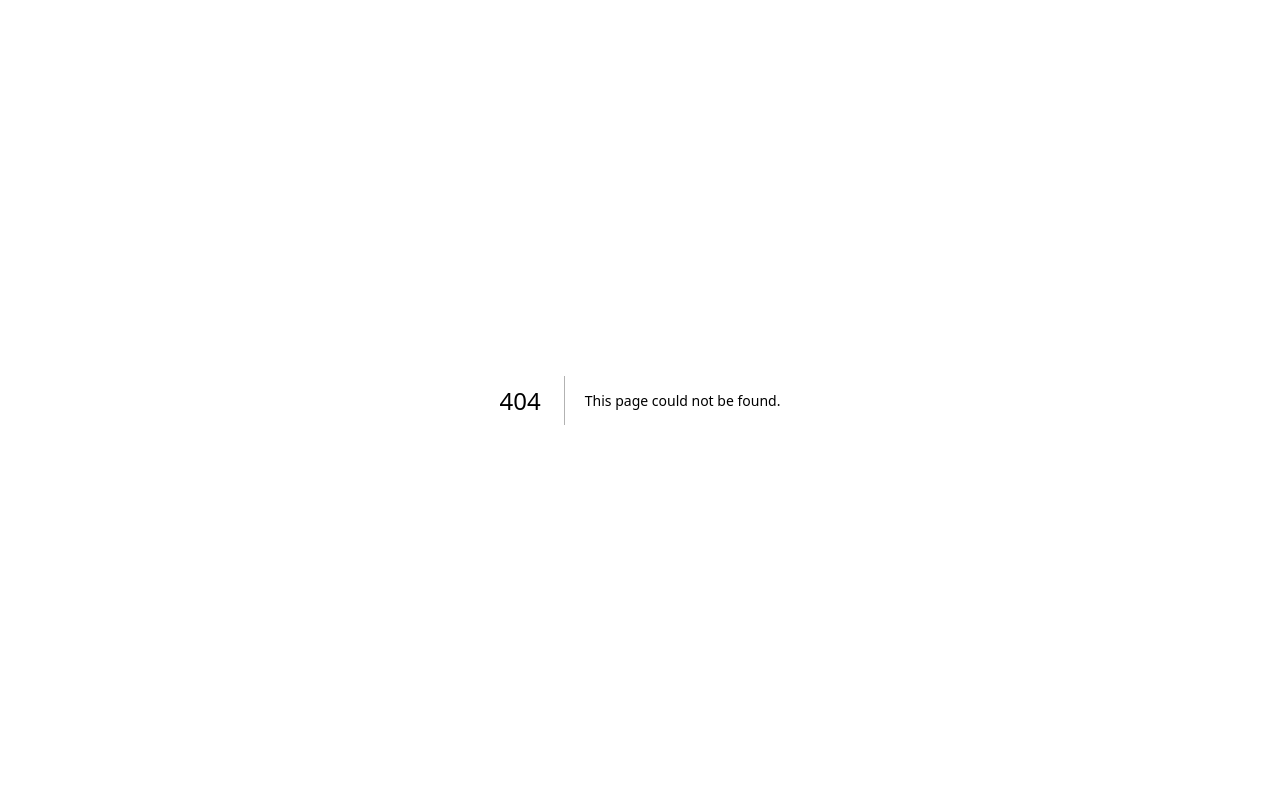
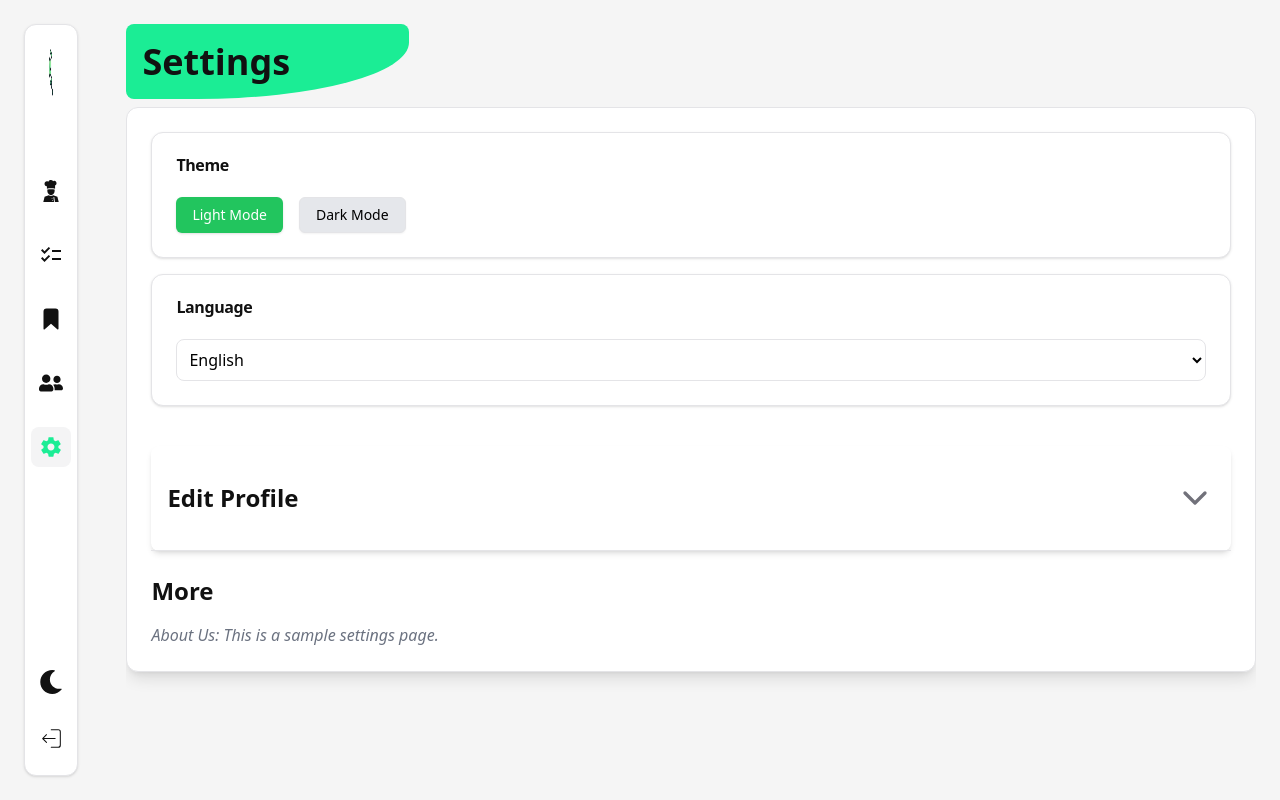
Before and after one commit to MrF1ow/Foodable, a Next.js app in the folder frontend/: page /settings in a window 1280 px wide. Before the commit this address had no page. Built offline with nearby package versions, Linux system fonts and the light colour scheme.

Commit message:
Creation of settings page

```diff
--- /dev/null
+++ b/frontend/src/app/settings/page.tsx
@@ -0,0 +1,224 @@
+"use client";
+
+import { MainLayout } from "@/layouts/main";
+import { GeneralHeader } from "@/components/general-header";
+import { ContentLayout } from "@/layouts/content";
+import { useGeneralStore } from "@/stores/general/store";
+import { useUserStore } from "@/stores/user/store";
+import { useState } from "react";
+import { useTheme } from "next-themes";
+
+// Card Components
+import { Card, CardHeader, CardTitle, CardContent } from "@/components/ui/card";
+
+// Button component
+import { Button } from "@/components/ui/button";
+import { GeneralAccordion } from "@/components/general-accordion";
+import { InputCard } from "@/components/input-card/input-card";  // Import your InputCard component
+import { Input } from "@/components/ui/input"; // Import the new Input component
+
+export default function SettingsPage() {
+  const isMobile = useGeneralStore((state) => state.isMobile);
+  const user = useUserStore((state) => state);
+  const setEmail = useUserStore((state) => state.setEmail);
+  const setUsername = useUserStore((state) => state.setUsername);
+  const setPassword = useUserStore((state) => state.setAuthToken); // Set password logic can be added
+  const setLanguage = useUserStore((state) => state.setLanguage); // Adding language setting logic
+
+  const [darkMode, setDarkMode] = useState(false);
+  const [newUsername, setNewUsername] = useState(user.username);
+  const [newEmail, setNewEmail] = useState(user.email);
+  const [password, setPasswordInput] = useState("");
+  const [selectedLanguage, setSelectedLanguage] = useState(user.language || "en"); // Default to English
+  const [successMessage, setSuccessMessage] = useState("");
+  const { setTheme, resolvedTheme } = useTheme();
+
+  const [isButtonDisabled, setButtonDisabled] = useState(false); // Disable the button after saving
+
+  const handleUsernameChange = (value: string) => {
+    setNewUsername(value);
+  };
+
+  const handleEmailChange = (value: string) => {
+    setNewEmail(value);
+  };
+
+  const handlePasswordChange = (value: string) => {
+    setPasswordInput(value);
+  };
+
+  const handleLanguageChange = (value: string) => {
+    setSelectedLanguage(value);
+    setLanguage(value);
+  };
+
+  // Save changes to user state when submitting
+  const handleSaveProfile = () => {
+    setUsername(newUsername);
+    setEmail(newEmail);
+    setSuccessMessage("Profile updated successfully!"); // Show success message
+
+    setButtonDisabled(true); // Disable button to prevent multiple clicks
+
+    // Reset fields after a short delay
+    setTimeout(() => {
+      setSuccessMessage(""); // Clear the success message
+      setButtonDisabled(false); // Re-enable the button
+      setNewUsername(newUsername); // Make sure to reset to updated values
+      setNewEmail(newEmail);
+      setPasswordInput(""); // Clear password field
+    }, 2000); // Delay reset by 2 seconds
+  };
+
+  return (
+    <MainLayout headerComponent={<GeneralHeader title="Settings" width="25%" />}>
+      <ContentLayout
+        mainContent={
+          <div className="flex flex-col gap-6">
+            {/* Big Wrapper Card */}
+            <Card className="flex flex-col p-6 gap-6 shadow-lg">
+              {/* Application Settings Section (not in accordion) */}
+              <div>
+
+                {/* Theme Settings Card */}
+                <Card className="flex flex-col mb-4">
+                <CardHeader>
+                  <CardTitle>Theme</CardTitle>
+                </CardHeader>
+                <CardContent className="flex gap-4">
+                  <Button
+                    onClick={() => setTheme("light")}
+                    variant={resolvedTheme === "light" ? "default" : "outline"} // Highlight light mode button when active
+                    className={resolvedTheme === "light" ? "bg-green-500 text-white" : "bg-gray-200 text-black"}
+                  >
+                    Light Mode
+                  </Button>
+                  <Button
+                    onClick={() => setTheme("dark")}
+                    variant={resolvedTheme === "dark" ? "default" : "outline"} // Highlight dark mode button when active
+                    className={resolvedTheme === "dark" ? "bg-blue-500 text-white" : "bg-gray-200 text-black"}
+                  >
+                    Dark Mode
+                  </Button>
+                </CardContent>
+              </Card>
+
+
+                {/* Language Settings Card */}
+                <Card className="flex flex-col mb-4">
+                  <CardHeader>
+                    <CardTitle>Language</CardTitle>
+                  </CardHeader>
+                  <CardContent className="flex gap-4">
+                    <select
+                      value={selectedLanguage}
+                      onChange={(e) => handleLanguageChange(e.target.value)}
+                      className={`p-2 border rounded-lg w-full ${
+                        darkMode ? "bg-gray-700 text-white" : "bg-white text-black"
+                      }`}
+                    >
+                      <option value="en">English</option>
+                      <option value="es">Spanish</option>
+                      <option value="fr">French</option>
+                      <option value="de">German</option>
+                      <option value="it">Italian</option>
+                    </select>
+                  </CardContent>
+                </Card>
+              </div>
+
+              {/* Account Settings Section */}
+              <div>
+                {/* Edit Profile Accordion */}
+                <GeneralAccordion
+                  title="Edit Profile"
+                  content={
+                    <>
+                      {/* Username Input Card */}
+                      <InputCard
+                        title="Username"
+                        onClick={handleSaveProfile}  // You can adjust to trigger the save logic
+                        content={
+                          <div className="flex flex-col mb-4 w-full">
+                            <Input
+                              type="text"
+                              value={newUsername}
+                              onChange={(e) => handleUsernameChange(e.target.value)}
+                              className="p-2 border rounded-lg w-full"
+                              placeholder="Enter new username"
+                            />
+                          </div>
+                        }
+                        footer={<div className="text-right">
+                          <Button onClick={handleSaveProfile} disabled={isButtonDisabled}>Save Changes</Button>
+                        </div>}
+                      />
+
+                      {/* Email Input Card */}
+                      <InputCard
+                        title="Email"
+                        onClick={handleSaveProfile}
+                        content={
+                          <div className="flex flex-col mb-4 w-full">
+                            <Input
+                              type="email"
+                              value={newEmail}
+                              onChange={(e) => handleEmailChange(e.target.value)}
+                              className="p-2 border rounded-lg w-full"
+                              placeholder="Enter new email"
+                            />
+                          </div>
+                        }
+                        footer={<div className="text-right">
+                          <Button onClick={handleSaveProfile} disabled={isButtonDisabled}>Save Changes</Button>
+                        </div>}
+                      />
+
+                      {/* Password Input Card */}
+                      <InputCard
+                        title="Password"
+                        onClick={handleSaveProfile}
+                        content={
+                          <div className="flex flex-col mb-4 w-full">
+                            <Input
+                              type="password"
+                              value={password}
+                              onChange={(e) => handlePasswordChange(e.target.value)}
+                              className="p-2 border rounded-lg w-full"
+                              placeholder="New Password"
+                            />
+                          </div>
+                        }
+                        footer={<div className="text-right">
+                          <Button onClick={handleSaveProfile} disabled={isButtonDisabled}>Save Changes</Button>
+                        </div>}
+                      />
+                    </>
+                  }
+                  width={isMobile ? "100%" : "100%"}
+                  iconSize={40}
+                  textSize="1.5rem"
+                />
+              </div>
+
+              {/* More Section */}
+              <div>
+                <h2 className="text-2xl font-semibold mb-4">More</h2>
+                <p className="text-gray-500 italic">
+                  About Us: This is a sample settings page.
+                </p>
+              </div>
+
+              {/* Success message */}
+              {successMessage && (
+                <div className="text-green-500 text-center mt-4">
+                  {successMessage}
+                </div>
+              )}
+            </Card>
+          </div>
+        }
+      />
+    </MainLayout>
+  );
+}
--- a/frontend/src/app/social/page.tsx
+++ b/frontend/src/app/social/page.tsx
@@ -78,30 +78,18 @@ export default function Social() {
   }, [setUser, setFollowers, setFollowing]);
 
   // Filter followers based on search query
-  const filteredFollowers = React.useMemo(
-    () =>
-      followers?.filter((followerId: any) =>
-        followerId.toLowerCase().includes(searchFollowingQuery.toLowerCase())
-      ),
-    [searchFollowingQuery, followers]
-  );
+  const filteredFollowers =
+    followers?.filter((followerId: any) =>
+      followerId.toLowerCase().includes(searchFollowingQuery.toLowerCase())
+    ) || [];
 
-  // Filter following based on search query
-  const filteredFollowing = React.useMemo(
-    () =>
-      following?.filter((followingId: any) =>
-        followingId.toLowerCase().includes(searchFollowingQuery.toLowerCase())
-      ),
-    [searchFollowingQuery, following]
-  );
+  const filteredFollowing =
+    following?.filter((followingId: any) =>
+      followingId.toLowerCase().includes(searchFollowingQuery.toLowerCase())
+    ) || [];
 
-  // Filter recipes based on search query
-  const filteredRecipes = React.useMemo(
-    () =>
-      recipes.filter((recipe) =>
-        recipe.name.toLowerCase().includes(searchRecipesQuery.toLowerCase())
-      ),
-    [searchRecipesQuery, recipes]
+  const filteredRecipes = recipes.filter((recipe) =>
+    recipe.name.toLowerCase().includes(searchRecipesQuery.toLowerCase())
   );
 
   // Handle deleting a follower
--- a/frontend/src/stores/user/state.ts
+++ b/frontend/src/stores/user/state.ts
@@ -5,6 +5,7 @@ export type UserState = {
   id: string;
   username: string;
   email: string;
+  language: string;
   // This is the JWT token that we will use to authenticate requests to the server, if it is null then the user is not authenticated
   authToken: string | null;
   preferences: {
@@ -26,6 +27,7 @@ export type UserActions = {
   setId: (id: string) => void;
   setUsername: (username: string) => void;
   setEmail: (email: string) => void;
+  setLanguage: (language: string) => void;
   setAuthToken: (authToken: string | null) => void;
   setPreferences: (preferences: UserState["preferences"]) => void;
   setLocation: (location: UserState["location"]) => void;
@@ -45,6 +47,8 @@ export const createUserActions = (set: any): UserActions => ({
     set((state: UserState) => ({ ...state, username })),
 
   setEmail: (email: string) => set((state: UserState) => ({ ...state, email })),
+
+  setLanguage: (language: string) => set((state: UserState) => ({ ...state, language })),
 
   setAuthToken: (authToken: string | null) =>
     set((state: UserState) => ({ ...state, authToken })),
@@ -83,6 +87,7 @@ export const initUserStore = (): UserState => {
     id: "",
     username: "",
     email: "",
+    language: "",
     authToken: null,
     preferences: {
       dietaryRestrictions: null,
@@ -97,6 +102,7 @@ export const defaultInitState: UserState = {
   id: "",
   username: "",
   email: "",
+  language: "",
   authToken: null,
   preferences: {
     dietaryRestrictions: null,
```
